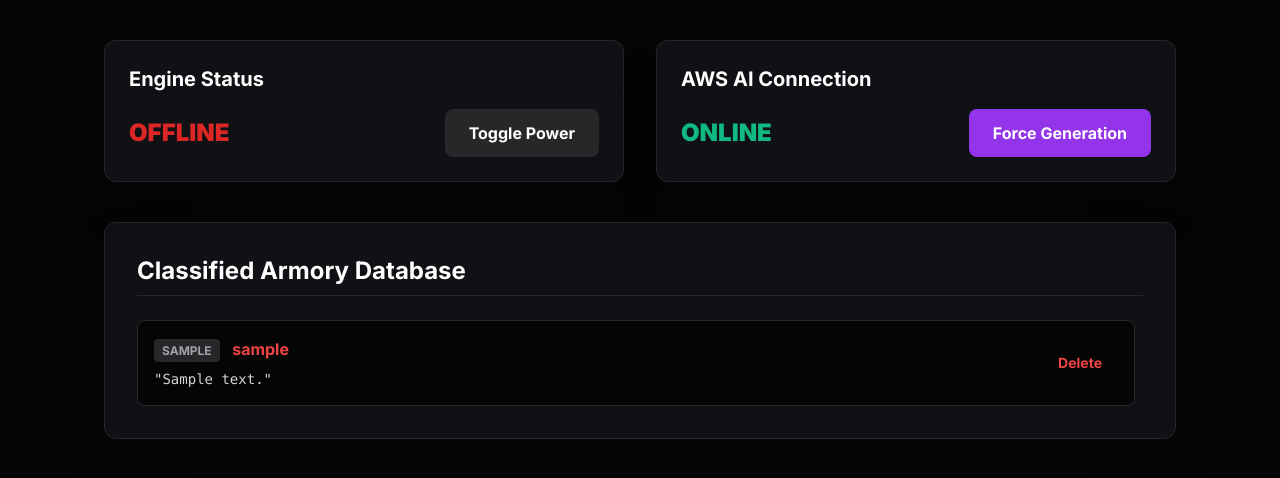
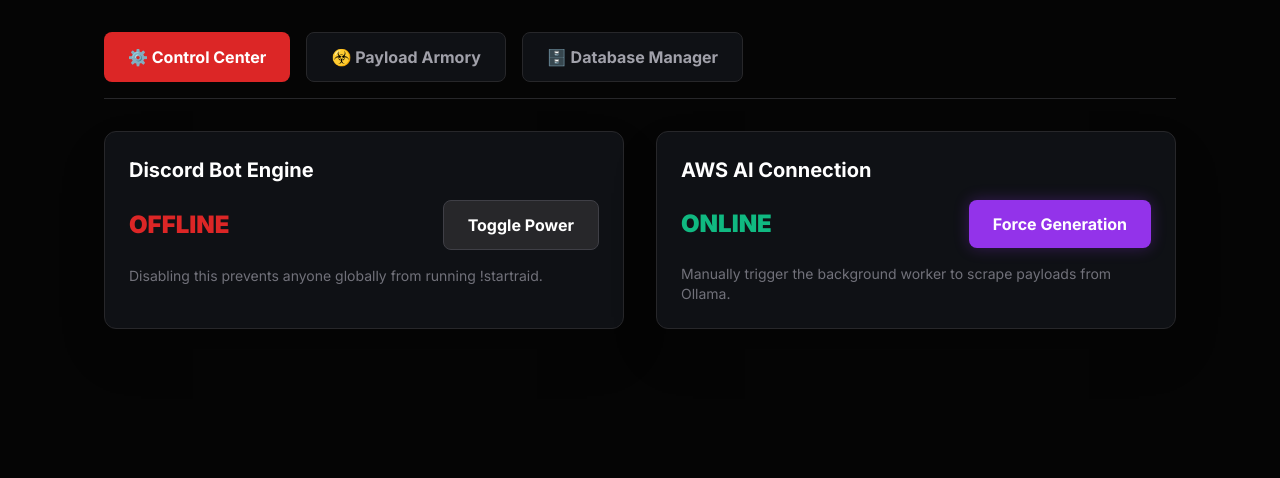
Before and after one commit to work221q-beep/governance-bot, a FastAPI app: template templates/admin.html in a window 1280 px wide. Shown: the part 125-603 px from the top of the page. Run offline with FastAPI, Linux system fonts and the light colour scheme; the template is opened without the code that fills it: most values are stand-ins (such as "Sample title", 1, 10 or a date in 2020); parts of the project's set-up code (start-up, migrations or seed data) failed here and were passed over; some libraries are stand-ins or nearby versions.

Commit message:
Update admin.html

```diff
--- a/templates/admin.html
+++ b/templates/admin.html
@@ -5,10 +5,31 @@
     <script src="https://cdn.tailwindcss.com"></script>
     <link href="https://fonts.googleapis.com/css2?family=Inter:wght@400;500;600;700;900&display=swap" rel="stylesheet">
     <style> body { font-family: 'Inter', sans-serif; background-color: #050505; color: #f4f4f5; } </style>
+    <script>
+        // Tab system just like the Permission Manager
+        window.onload = function() {
+            const urlParams = new URLSearchParams(window.location.search);
+            const tab = urlParams.get('tab');
+            if (tab) { switchTab(tab); }
+        }
+
+        function switchTab(tabName) {
+            document.querySelectorAll('.tab-content').forEach(el => el.classList.add('hidden'));
+            document.getElementById(tabName).classList.remove('hidden');
+
+            document.querySelectorAll('.tab-btn').forEach(el => {
+                el.classList.remove('bg-red-600', 'text-white');
+                el.classList.add('bg-[#0f1115]', 'text-zinc-400');
+            });
+
+            document.getElementById('btn-' + tabName).classList.add('bg-red-600', 'text-white');
+            document.getElementById('btn-' + tabName).classList.remove('bg-[#0f1115]', 'text-zinc-400');
+        }
+    </script>
 </head>
 <body class="p-10 max-w-6xl mx-auto">
 
-    <header class="flex justify-between items-center mb-10 border-b border-zinc-800 pb-6">
+    <header class="flex justify-between items-center mb-8 border-b border-zinc-800 pb-6">
         <div>
             <h1 class="text-3xl font-black text-red-600 tracking-widest">MASTER CONTROL</h1>
             <p class="text-zinc-500 font-mono text-sm mt-1">RESTRICTED ACCESS</p>
@@ -18,17 +39,24 @@
         </div>
     </header>
 
-    <div class="grid grid-cols-1 md:grid-cols-2 gap-8 mb-10">
+    <div class="flex gap-4 mb-8 border-b border-zinc-800 pb-4">
+        <button id="btn-control" onclick="switchTab('control')" class="tab-btn bg-red-600 text-white px-6 py-3 rounded-lg font-bold transition">⚙️ Control Center</button>
+        <button id="btn-armory" onclick="switchTab('armory')" class="tab-btn bg-[#0f1115] text-zinc-400 hover:text-white px-6 py-3 rounded-lg font-bold transition border border-zinc-800">☣️ Payload Armory</button>
+        <button id="btn-db" onclick="switchTab('db')" class="tab-btn bg-[#0f1115] text-zinc-400 hover:text-white px-6 py-3 rounded-lg font-bold transition border border-zinc-800">🗄️ Database Manager</button>
+    </div>
+
+    <div id="control" class="tab-content grid grid-cols-1 md:grid-cols-2 gap-8">
         <div class="bg-[#0f1115] border border-zinc-800 p-6 rounded-xl shadow-2xl">
-            <h3 class="text-xl font-bold text-white mb-4">Engine Status</h3>
+            <h3 class="text-xl font-bold text-white mb-4">Discord Bot Engine</h3>
             <div class="flex items-center justify-between">
                 <span class="text-2xl font-black {% if bot_active %}text-emerald-500{% else %}text-red-600{% endif %}">
                     {% if bot_active %}ONLINE{% else %}OFFLINE{% endif %}
                 </span>
                 <form method="post" action="/admin/toggle_bot">
-                    <button class="bg-zinc-800 hover:bg-zinc-700 px-6 py-3 rounded-lg font-bold text-white transition">Toggle Power</button>
+                    <button class="bg-zinc-800 hover:bg-zinc-700 px-6 py-3 rounded-lg font-bold text-white transition border border-zinc-700">Toggle Power</button>
                 </form>
             </div>
+            <p class="text-zinc-500 text-sm mt-4">Disabling this prevents anyone globally from running !startraid.</p>
         </div>
 
         <div class="bg-[#0f1115] border border-zinc-800 p-6 rounded-xl shadow-2xl">
@@ -38,16 +66,28 @@
                     {{ ollama_status }}
                 </span>
                 <form method="post" action="/admin/force_harvest">
-                    <button type="submit" onclick="this.innerHTML='Pinging AI...'; this.classList.add('opacity-50');" class="bg-purple-600 hover:bg-purple-700 px-6 py-3 rounded-lg font-bold text-white transition">Force Generation</button>
+                    <button type="submit" onclick="this.innerHTML='Pinging...'; this.classList.add('opacity-50');" class="bg-purple-600 hover:bg-purple-700 px-6 py-3 rounded-lg font-bold text-white transition shadow-[0_0_15px_rgba(147,51,234,0.3)]">Force Generation</button>
                 </form>
             </div>
+            <p class="text-zinc-500 text-sm mt-4">Manually trigger the background worker to scrape payloads from Ollama.</p>
         </div>
     </div>
 
-    <div class="bg-[#0f1115] border border-zinc-800 p-8 rounded-xl shadow-2xl">
-        <h3 class="text-2xl font-bold text-white mb-6 border-b border-zinc-800 pb-2">Classified Armory Database</h3>
+    <div id="armory" class="tab-content hidden bg-[#0f1115] border border-zinc-800 p-8 rounded-xl shadow-2xl">
+        <div class="flex justify-between items-center border-b border-zinc-800 pb-4 mb-6">
+            <div>
+                <h3 class="text-2xl font-bold text-white">Classified Armory</h3>
+                <p class="text-zinc-500 text-sm mt-1">Total Payloads: {{ payloads|length }}</p>
+            </div>
+            <form method="post" action="/admin/purge_armory" onsubmit="return confirm('WARNING: This will instantly delete all payloads. Proceed?');">
+                <button type="submit" class="bg-red-900/30 text-red-500 border border-red-900 hover:bg-red-600 hover:text-white px-4 py-2 rounded-lg font-bold transition">
+                    ⚠️ PURGE ALL PAYLOADS
+                </button>
+            </form>
+        </div>
+
         {% if payloads %}
-            <div class="space-y-4 max-h-[600px] overflow-y-auto pr-2">
+            <div class="space-y-4 max-h-[500px] overflow-y-auto pr-2">
             {% for p in payloads %}
                 <div class="bg-[#050505] border border-zinc-800 p-4 rounded-lg flex justify-between items-center gap-4">
                     <div class="flex-1">
@@ -62,8 +102,22 @@
             {% endfor %}
             </div>
         {% else %}
-            <p class="text-zinc-500 italic">Database is empty.</p>
+            <p class="text-zinc-500 italic text-center py-10">Armory is completely empty.</p>
         {% endif %}
+    </div>
+
+    <div id="db" class="tab-content hidden grid grid-cols-1 md:grid-cols-2 gap-8">
+        <div class="bg-[#0f1115] border border-zinc-800 p-6 rounded-xl shadow-2xl">
+            <h3 class="text-xl font-bold text-white mb-2">Threat Map Data</h3>
+            <p class="text-zinc-500 text-sm mb-6">Historical Vulnerability Records</p>
+            <div class="text-4xl font-black text-white">{{ vuln_count }} <span class="text-lg text-zinc-600 font-medium">documents</span></div>
+        </div>
+
+        <div class="bg-[#0f1115] border border-zinc-800 p-6 rounded-xl shadow-2xl">
+            <h3 class="text-xl font-bold text-white mb-2">Server Configurations</h3>
+            <p class="text-zinc-500 text-sm mb-6">Active tracked Guilds</p>
+            <div class="text-4xl font-black text-white">{{ server_count }} <span class="text-lg text-zinc-600 font-medium">documents</span></div>
+        </div>
     </div>
 
 </body>
```
